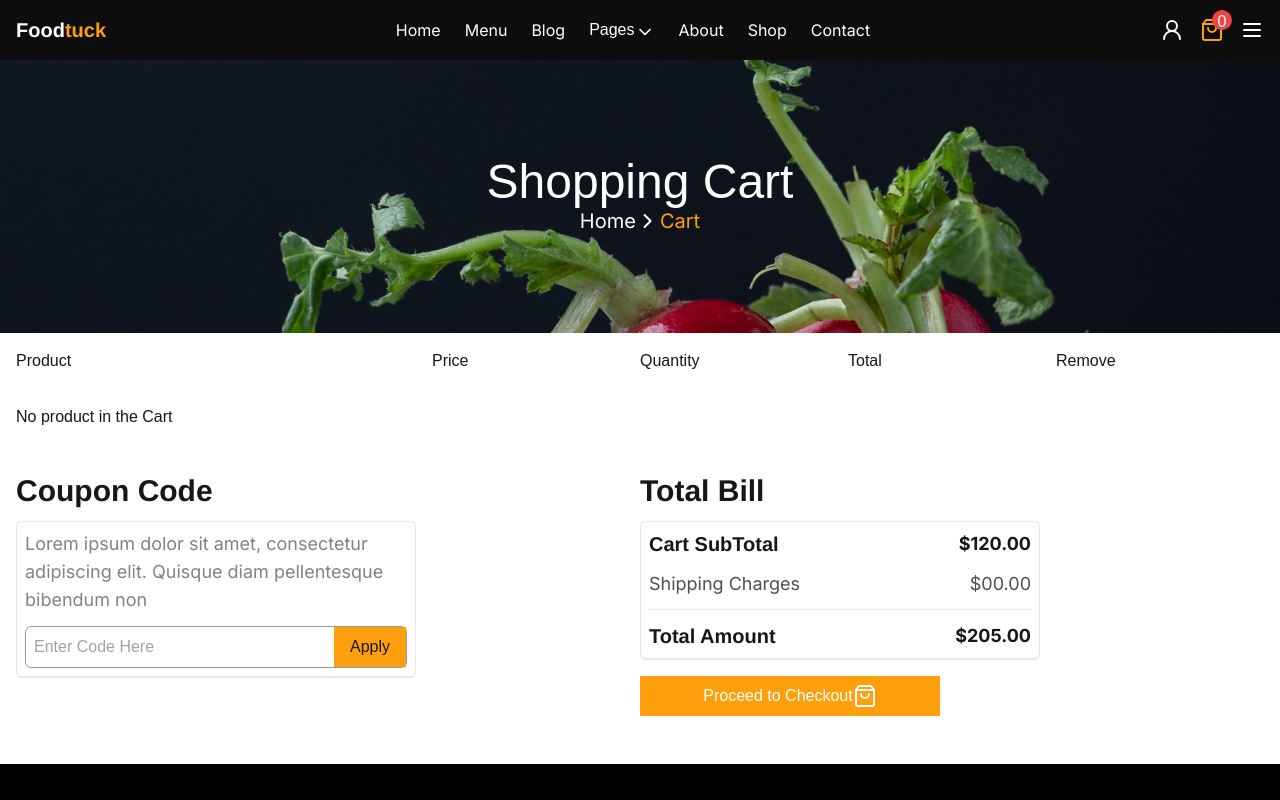
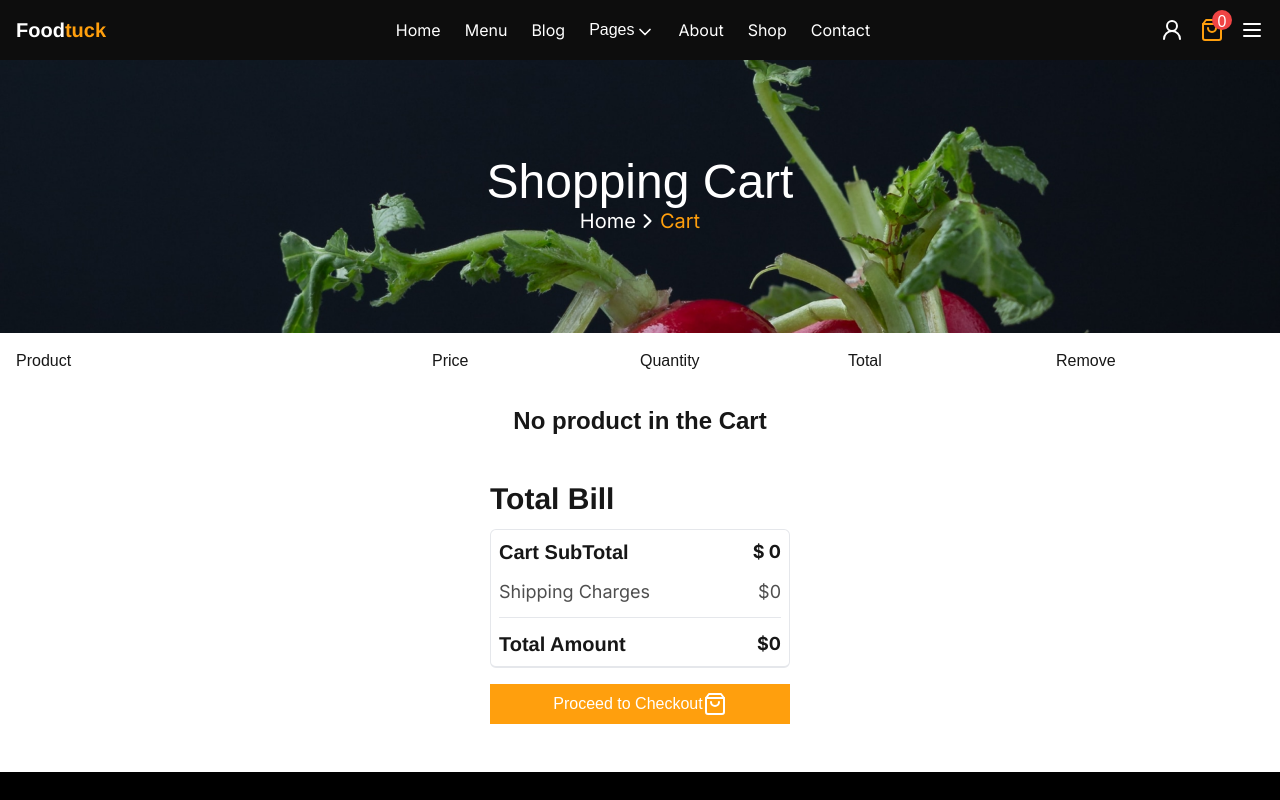
Before and after one commit to Gulshan-koondhar/foodtuckrestaurant, a Next.js app: page /cart in a window 1280 px wide. Shown: the top 800 px of the page. Built offline with nearby package versions, Linux system fonts and the light colour scheme.

Commit message:
alert on product add to cart

```diff
--- a/package.json
+++ b/package.json
@@ -22,6 +22,7 @@
     "next-sanity": "^9.8.38",
     "react": "^19.0.0",
     "react-dom": "^19.0.0",
+    "react-toastify": "^11.0.3",
     "sanity": "^3.70.0",
     "stripe": "^17.5.0",
     "styled-components": "^6.1.14",
--- a/src/components/CartCard.tsx
+++ b/src/components/CartCard.tsx
@@ -16,6 +16,7 @@ const CartCard = ({
   remove: () => void;
 }) => {
   return (
+    <>
       <div className="grid grid-cols-6 grid-rows-1 gap-3 my-3 w-full">
         <div className="col-span-1 sm:col-span-2 ">
           <div className="flex gap-2">
@@ -44,6 +45,7 @@ const CartCard = ({
           {<X />}
         </button>
       </div>
+    </>
   );
 };
 
--- a/src/components/CartHeading.tsx
+++ b/src/components/CartHeading.tsx
@@ -1,11 +1,15 @@
 import React from "react";
 import CartCard from "./CartCard";
+import { useCart } from "@/context/CartContext";
+import { ShoppingBag } from "lucide-react";
 import { Inter } from "next/font/google";
-import { ShoppingBag } from "lucide-react";
-import { useCart } from "@/context/CartContext";
 const inter = Inter({ subsets: ["latin"] });
 const CartHeading = () => {
   const { cart, removeFromCart } = useCart();
+  const subTotal = cart.reduce(
+    (total, product) => total + product.price * product.quantity,
+    0
+  );
   return (
     <div className="max-w-screen-xl mx-auto p-4">
       <div>
@@ -19,7 +23,9 @@ const CartHeading = () => {
           </div>
           <div>
             {cart.length === 0 ? (
-              <p>No product in the Cart</p>
+              <p className="max-w-screen-xl mx-auto flex justify-center items-center font-bold text-2xl">
+                No product in the Cart
+              </p>
             ) : (
               <>
                 {cart.map((product, i) => (
@@ -38,41 +44,16 @@ const CartHeading = () => {
           </div>
         </div>
       </div>
-
-      <div className="my-8 flex flex-col sm:flex-row">
-        <div className="flex-1">
-          <h1 className="font-helvetica font-bold text-3xl my-3">
-            Coupon Code
-          </h1>
-          <div className="w-[300px] sm:w-[400px] border border-b-2 p-2 flex flex-col gap-3 rounded-md">
-            <p
-              className={`text-lg font-normal ${inter.className} text-[#828282]`}
-            >
-              Lorem ipsum dolor sit amet, consectetur adipiscing elit. Quisque
-              diam pellentesque bibendum non
-            </p>
-            <form
-              action=""
-              className="flex border border-black b rounded-md pl-2 border-opacity-40"
-            >
-              <input
-                type="text"
-                placeholder="Enter Code Here"
-                className="w-full"
-              />
-              <button className="bg-[#FF9F0D] py-2 px-4 ">Apply </button>
-            </form>
-          </div>
-        </div>
-        <div className="flex-1">
+      <div className="my-8 flex items-center justify-center">
+        <div className="">
           <h1 className="font-helvetica font-bold text-3xl my-3">Total Bill</h1>
-          <div className="w-[300px] sm:w-[400px] border border-b-2 p-2 flex flex-col gap-3 rounded-md">
+          <div className="w-full border border-b-2 p-2 flex flex-col gap-3 rounded-md">
             <div className="flex justify-between">
               <h1 className="font-bold font-helvetica text-xl">
                 Cart SubTotal
               </h1>
               <p className={`${inter.className} font-bold text-[18px]`}>
-                $120.00
+                $ {subTotal}
               </p>
             </div>
             <div className="flex justify-between">
@@ -84,14 +65,14 @@ const CartHeading = () => {
               <p
                 className={`${inter.className} font-normal text-[#4F4F4F] text-[18px]`}
               >
-                $00.00
+                $0
               </p>
             </div>
             <hr />
             <div className="flex justify-between">
               <h1 className="font-bold font-helvetica text-xl">Total Amount</h1>
               <p className={`${inter.className} font-bold text-[18px]`}>
-                $205.00
+                ${subTotal}
               </p>
             </div>
           </div>
--- a/src/components/SingleProductDetail.tsx
+++ b/src/components/SingleProductDetail.tsx
@@ -7,9 +7,9 @@ import {
   Youtube,
 } from "lucide-react";
 import { Inter } from "next/font/google";
-import Image from "next/image";
+
 import React from "react";
-import rating from "../../public/Rating.png";
+
 import { useCart } from "@/context/CartContext";
 
 const inter = Inter({ subsets: ["latin"] });
@@ -61,21 +61,21 @@ const SingleProductDetail = ({
             $ {originalPrice}
           </p>
         </div>
-        <div>
+        {/* <div>
           <Image src={rating} alt="" width={200} height={100} />
-        </div>
+        </div> */}
         <div className="flex gap-3">
-          <div className="flex">
+          {/* <div className="flex">
+            <button className="px-3 border-black border flex justify-center items-center py-2">
+              -
+            </button>
             <div className="px-3 border-black border flex justify-center items-center py-2">
-              -
-            </div>
-            <div className="px-3 border-black border flex justify-center items-center py-2">
-              1
+
             </div>
             <div className="px-3 border-black border flex justify-center items-center py-2">
               +
             </div>
-          </div>
+          </div> */}
           <div>
             <button
               className="flex gap-1 bg-[#FF9F0D] px-4 py-2 text-white"
--- /dev/null
+++ b/src/components/Toastify.tsx
@@ -0,0 +1,37 @@
+import React from "react";
+
+import { Bounce, ToastContainer, toast } from "react-toastify";
+
+export function Toastify() {
+  const notify = () =>
+    toast.success("🦄 Product Added to Cart", {
+      position: "top-right",
+      autoClose: 5000,
+      hideProgressBar: false,
+      closeOnClick: false,
+      pauseOnHover: true,
+      draggable: true,
+      progress: undefined,
+      theme: "light",
+      transition: Bounce,
+    });
+
+  return (
+    <div>
+      <button onClick={notify}>Notify!</button>
+      <ToastContainer
+        position="top-right"
+        autoClose={5000}
+        hideProgressBar={false}
+        newestOnTop={false}
+        closeOnClick={false}
+        rtl={false}
+        pauseOnFocusLoss
+        draggable
+        pauseOnHover
+        theme="light"
+        transition={Bounce}
+      />
+    </div>
+  );
+}
--- a/src/context/CartContext.tsx
+++ b/src/context/CartContext.tsx
@@ -1,4 +1,5 @@
 "use client";
+import { Toastify } from "@/components/Toastify";
 import {
   createContext,
   useContext,
@@ -43,7 +44,8 @@ export const CartProvider = ({ children }: { children: ReactNode }) => {
 
   const addToCart = (item: CartItem) => {
     setCart((prevCart) => {
-      alert("product added to cart");
+      alert("Product Added to Cart");
+      <Toastify />;
       const existingItem = prevCart.find((cartItem) => cartItem.id === item.id);
       if (existingItem) {
         alert("Product Already Exist");
```
Also changed, not shown: 1 other file (tests, documents, lock files or other folders). Lines whose indentation alone changed are shown as unchanged.
